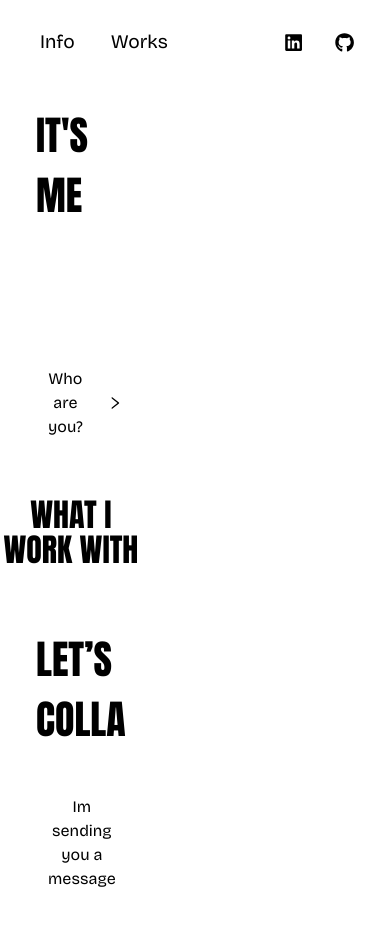
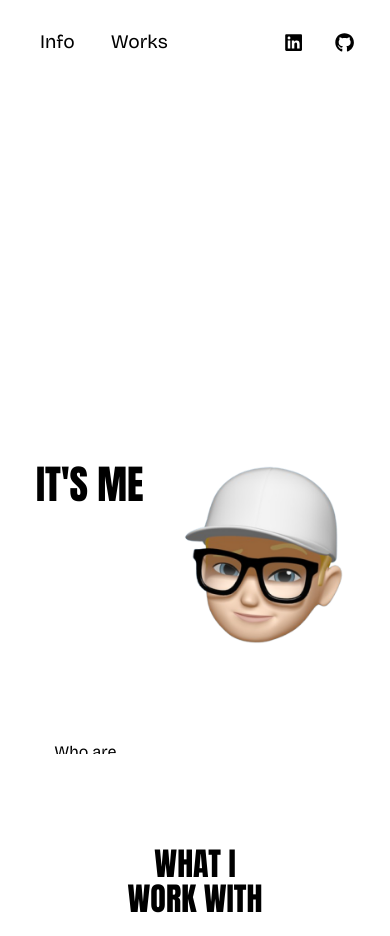
Before and after one commit to bencso/portfolio-page, a Next.js app: page / in a window 390 px wide. Before the commit the page ends 897 px from the top, so only its background shows below. Built offline with nearby package versions, Linux system fonts and the light colour scheme.

Commit message:
feat: remove unused motion library import and add responsive styles for parent container

```diff
--- a/src/app/components/Works.js
+++ b/src/app/components/Works.js
@@ -1,6 +1,5 @@
 import { useEffect, useState, useRef } from "react";
 import WorkDiv from "./works/WorkDiv";
-import { motion, AnimatePresence } from "motion/react";
 
 const works = [
   {
--- a/src/app/globals.css
+++ b/src/app/globals.css
@@ -664,3 +664,13 @@ h3 {
     }
   }
 }
+
+
+/*TODO: RESZPONZIVITÁS!!!! :) */
+@media screen and (max-width: 1000px) {
+  .parent{
+    display: flex;
+    flex-direction: column-reverse;
+    height: auto;
+  }
+}
```
